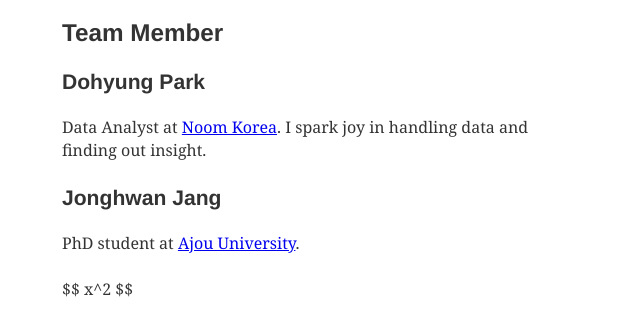
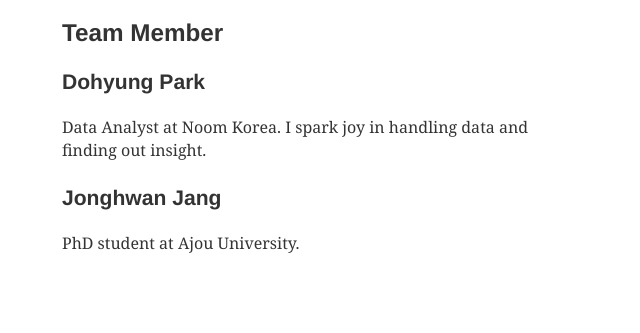
Before and after one commit to earningbirds/blog, a Gatsby site: page /about in a window 1280 px wide. Shown: the part 143-476 px from the top of the page, without its empty margins (317-957 px from the left). Built offline with nearby package versions, Linux system fonts and the light colour scheme; Gatsby itself is replaced by a stand-in of ours; some packages are replaced by stand-ins of ours; what typography-theme-github would draw is missing.

Commit message:
Remove test latex codes

```diff
--- a/content/__about/resume-en.md
+++ b/content/__about/resume-en.md
@@ -13,12 +13,8 @@ We will write a new post every week! Please waiting for us.
 
 ### Dohyung Park
 
-Data Analyst at [Noom Korea](www.noom.com/kr). I spark joy in handling data and finding out insight.
+Data Analyst at Noom Korea. I spark joy in handling data and finding out insight.
 
 ### Jonghwan Jang
 
-PhD student at [Ajou University](www.ajou.ac.kr).
-
-$$
-x^2
-$$
+PhD student at Ajou University.
```
Also changed, not shown: content/blog/python/list-커스터마이징-하기.md (+0 -2 lines).
